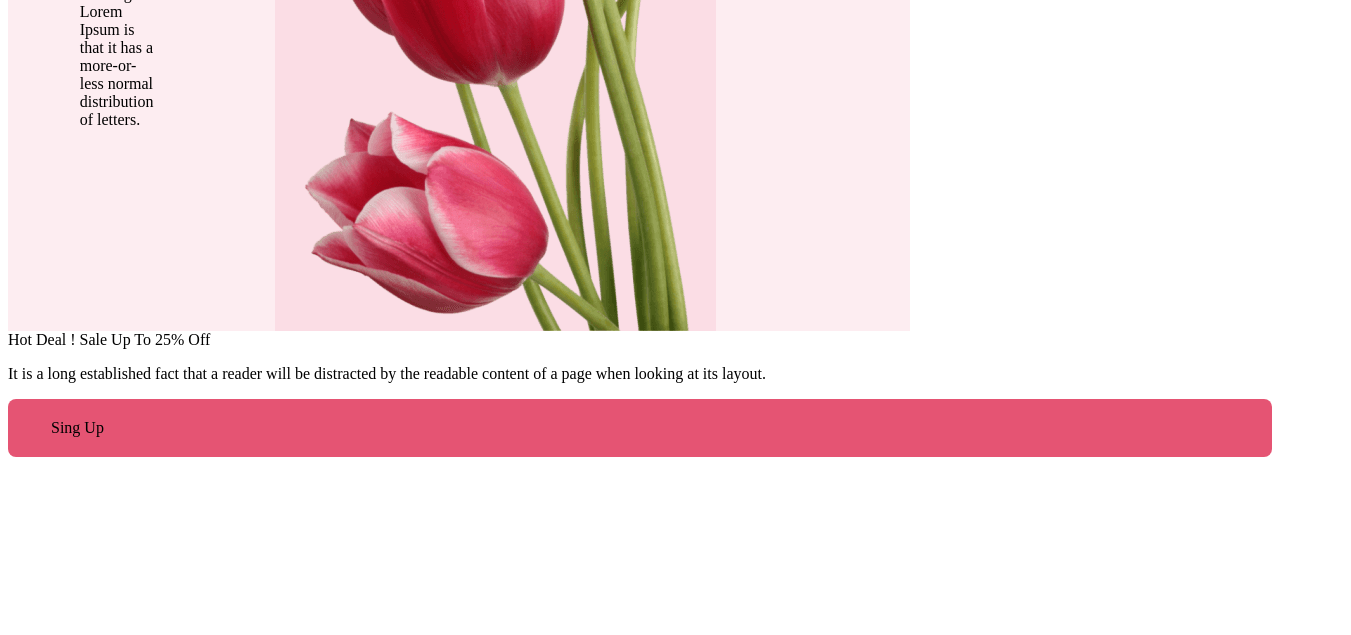
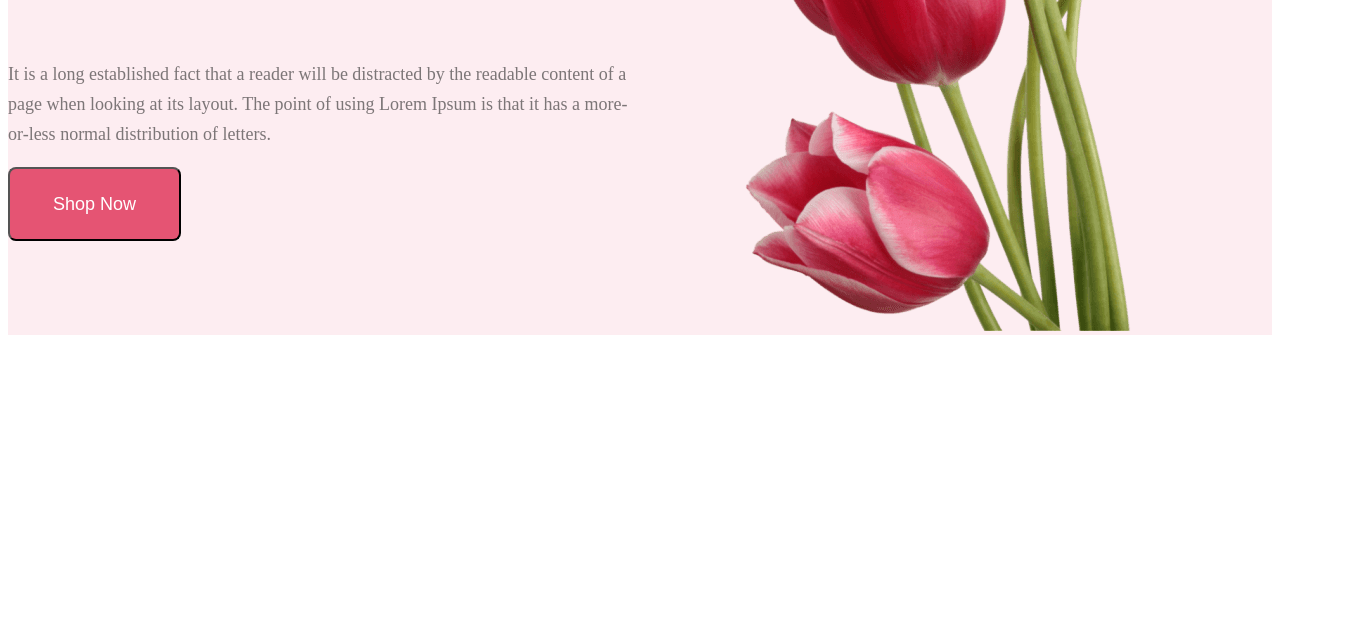
Before and after one commit to mahmudchow/myflowershop, a plain HTML site: page index.html in a window 1280 px wide. Shown: the part 477-1112 px from the top of the page, 1351 px wide, since content can reach past the window. Before the commit the page ends 942 px from the top, so only its background shows below. Drawn offline with Linux system fonts and the light colour scheme.

Commit message:
ädd my New Code

```diff
--- a/index.html
+++ b/index.html
@@ -9,26 +9,22 @@
 </head>
 
 <body>
+    <header class="header">
         <section class="headsection">
-        <div class="header">
-            <h3>Let's make beautiful flowers a part of your life.</h3>
-            <p>It is a long established fact that a reader will be distracted by the readable content of a page when
+            <div class="headtext">
+                <h3 class="title-head">Let's make beautiful flowers a part of your life.</h3>
+                <p class="title-details">It is a long established fact that a reader will be distracted by the readable
+                    content of a page when
                     looking
                     at its layout. The point of using Lorem Ipsum is that it has a more-or-less normal distribution of
                     letters.
                 </p>
-            <button class="buttonmain">Shop Now</button>
-            <div class="headerimg"> <img src="Flower Asset/pngwing 10.png" alt="">
+                <button class="button-main">Shop Now</button>
             </div>
+            <div class="header-img"> <img src="Flower Asset/pngwing 10.png" alt="">
             </div>
         </section>
-    <section class="hotsell">
-        <div>Hot Deal ! Sale Up To 25% Off</div>
-        <p>It is a long established fact that a reader will be distracted by the readable content of a page when looking
-            at its layout.</p>
-            <div class="buttonmain">Sing Up</div>
-    </section>
-
+    </header>
 </body>
 
 </html>
--- a/style.css
+++ b/style.css
@@ -1,23 +1,48 @@
 .header {
+    width: 100%;
+    background-color: #E554731A;
+    background-size: cover;
+    margin-bottom: 300px;
+}
+
+.headsection {
     display: flex;
-    width: 708px;
-    height: 100vh;
-    background-color: #E554731A;
+    justify-content: space-around;
     align-items: center;
 }
 
-.headerimg {
-    width: 635px;
-    height: 800px;
-    background-color: #E554731A;
+.title-head {
+    display: flex;
+    width: 708px;
+    flex-direction: column;
+    flex-shrink: 0;
+    color: #272727;
+    font-size: 80px;
+    font-style: normal;
+    font-weight: 800;
+    line-height: normal;
 }
 
-.buttonmain {
+.title-details {
+    display: flex;
+    width: 634px;
+    flex-direction: column;
+    flex-shrink: 0;
+    color: rgba(39, 39, 39, 0.60);
+    font-size: 18px;
+    font-style: normal;
+    font-weight: 400;
+    line-height: 30px;
+}
+
+.button-main {
     padding: 20px 43px;
     gap: 10px;
     border-radius: 8px;
     background: #E55473;
+    color: white;
+    font-size: 18px;
+    font-style: normal;
+    font-weight: 400;
+    line-height: 30px;
 }
-.headsection{
-    justify-content: space-between;
-}
```
Lines whose indentation alone changed are shown as unchanged.
